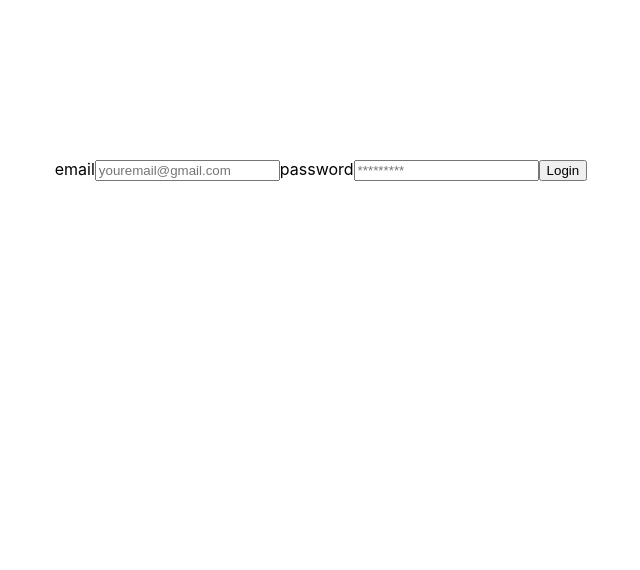
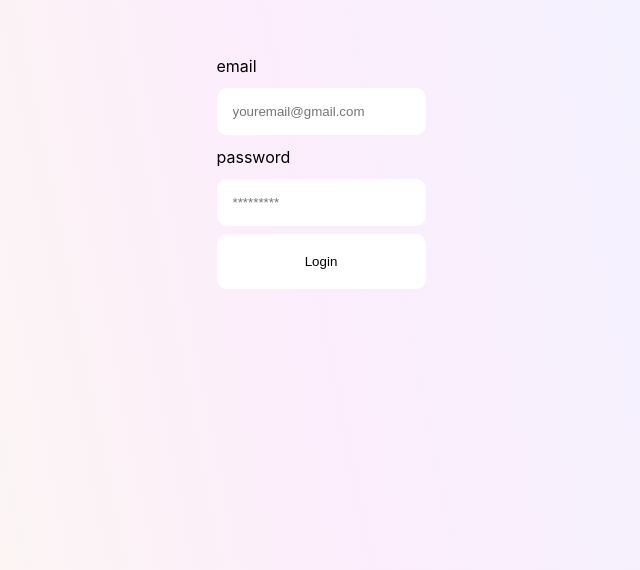
Before and after one commit to y55mun/login, a React (Create React App) app: page / in a window 1280 px wide. Shown: the part 230-800 px from the top of the page, without its empty margins (319-959 px from the left). Built offline with nearby package versions, Linux system fonts and the light colour scheme.

Commit message:
로그인 페이지만 구현

```diff
--- a/src/App.css
+++ b/src/App.css
@@ -4,4 +4,34 @@
   min-height: 100vh;
   align-items: center;
   justify-content: center;
+  background-image: linear-gradient(79deg, #fcfced, #fcedfc 48%, #ebf6ff);
 }
+
+.auth-form-container, .login-form {
+  display: flex;
+  flex-direction: column;
+}
+
+.auth-form-container {
+  padding: 5rem;
+}
+
+label {
+  text-align: left;
+  padding: 0.25rem 0;
+}
+
+input {
+  margin: 0.5rem 0;
+  padding: 1rem;
+  border: none;
+  border-radius: 10px;
+}
+
+button {
+  border: none;
+  background-color: white;
+  padding: 20px;
+  border-radius: 10px;
+  cursor: pointer;
+}
--- a/src/login.jsx
+++ b/src/login.jsx
@@ -6,18 +6,19 @@ export const Login = () => {
 
 const handleSubmit = (e) => {
   e.preventDefault();
-  console.loge(email);
+  console.log(email);
 }
 
   return (
     <div className="auth-form-container">
-      <form onSubmit={handleSubmit}>
+      <form className="login-form" onSubmit={handleSubmit}>
         <label for="email">email</label>
         <input value={email} onChange={(e) => setEmail(e.target.value)} type="email" placeholder="youremail@gmail.com" id="email" name="email"/>
         <label for="password">password</label>
         <input value={pass} onChange={(e) => setPass(e.target.value)} type="password" placeholder="*********" id="password" name="password"/>
-        <button type="submit">Login</button>
+        <button className="link-btn" type="submit">Login</button>
       </form>
+
     </div>
   )
 }
```
